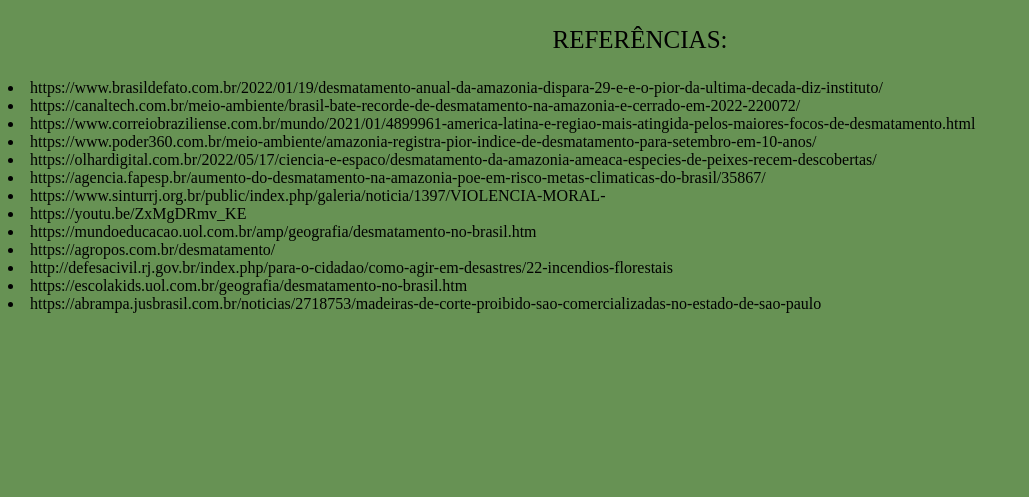
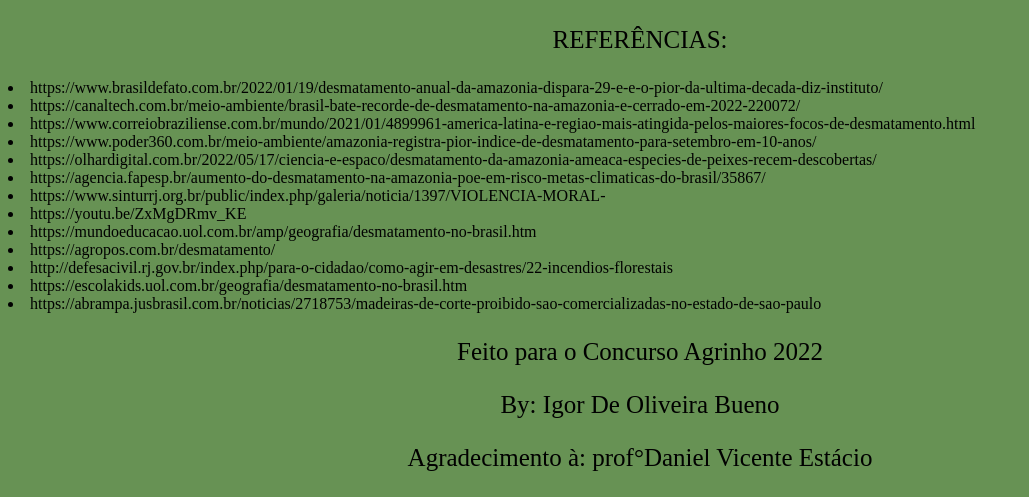
Before and after one commit to igor-Oliveira-bueno/Concurso-Agrinho, a plain HTML site: page index.html in a window 1280 px wide. Shown: the part 3946-4443 px from the top of the page, without its empty margins (0-1029 px from the left). Before the commit the page ends 4284 px from the top, so only its background shows below. Drawn offline with Linux system fonts and the light colour scheme.

Commit message:
Update index.html

```diff
--- a/index.html
+++ b/index.html
@@ -84,6 +84,8 @@
                 <li>https://abrampa.jusbrasil.com.br/noticias/2718753/madeiras-de-corte-proibido-sao-comercializadas-no-estado-de-sao-paulo</li>
             </div>
 
-            <p>
+            <p>Feito para o Concurso Agrinho 2022</p>
+              <p>By: Igor De Oliveira Bueno</p>
+            <p>Agradecimento à: prof°Daniel Vicente Estácio</p>
         </body>
 </html>
```
